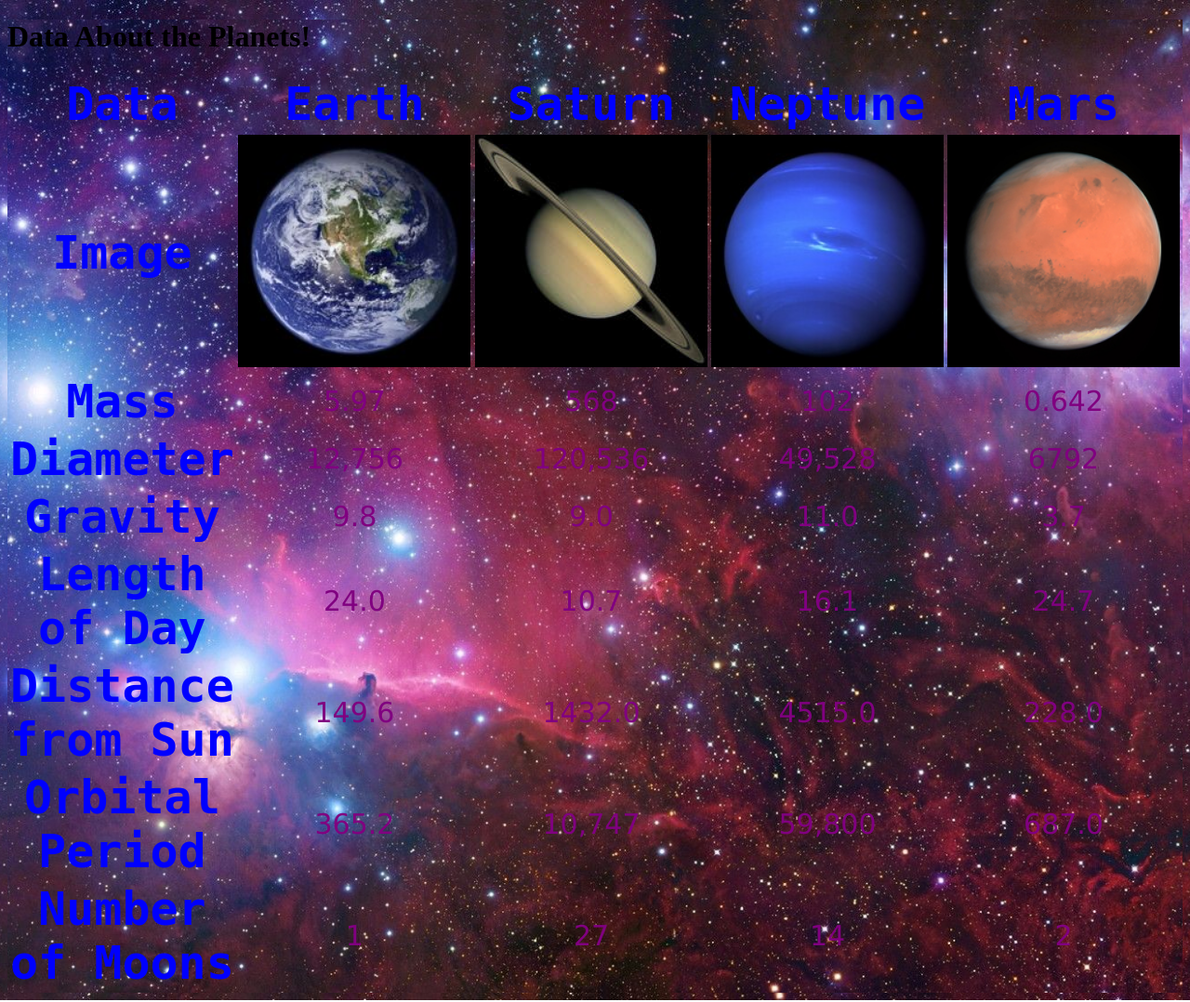
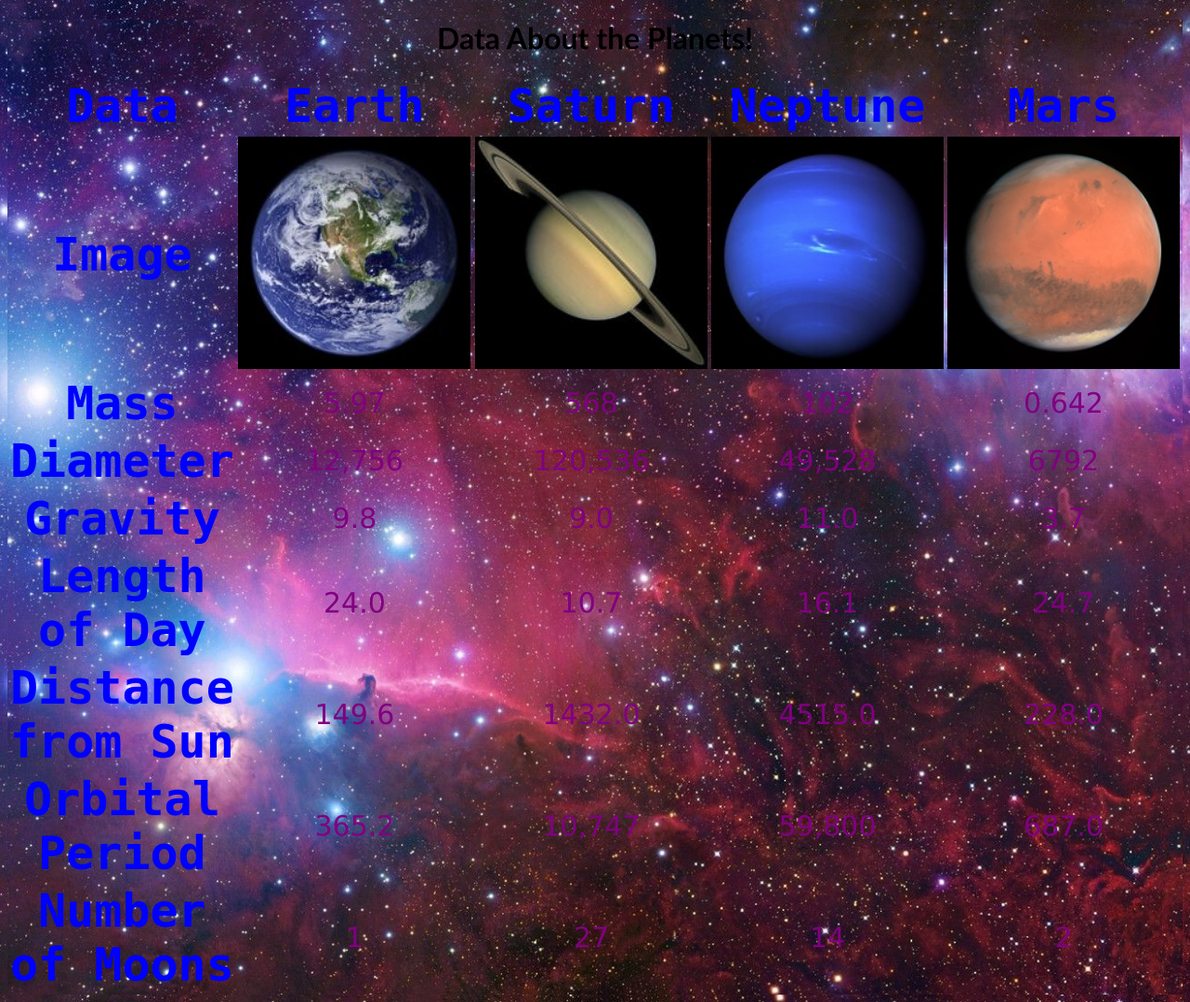
Before and after one commit to CheckPlz3432/lab5, a plain HTML site: page index.html in a window 1280 px wide. Shown: the whole page at 93% size. Drawn offline with Linux system fonts and the light colour scheme; files whose address does not match are found by name.

Commit message:
Update style.css

```diff
--- a/css/style.css
+++ b/css/style.css
@@ -17,6 +17,12 @@ th {
   font-family: DejaVu Sans Mono, monospace;
 }
 
+h1 {
+  text-align: center;
+  font-weight: bold;
+  font-family: Gill Sans, sans-serif;
+}
+
 .image {
   width: 250px;
   height: auto;
```
